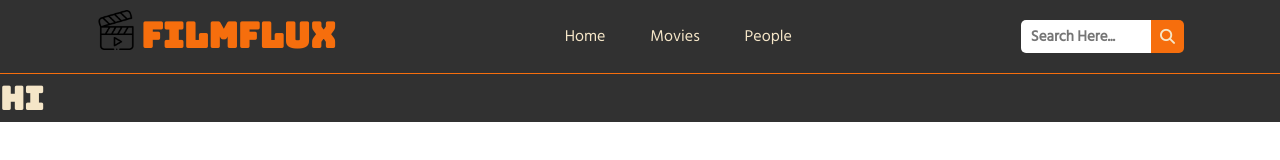
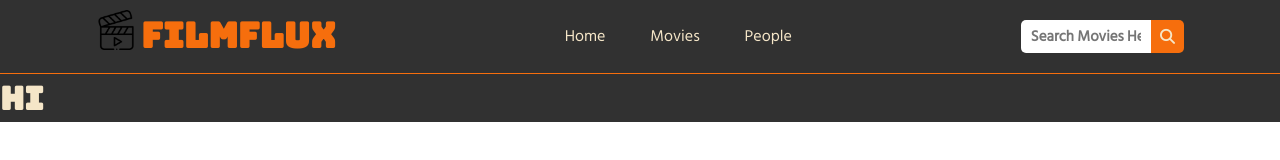
Before and after one commit to NighTzy-Godz/FilmFlux, a React (Vite) app: page / in a window 1280 px wide. Shown: the top 160 px of the page. Built offline with nearby package versions, Linux system fonts and the light colour scheme; no server answers.

Commit message:
Specified that search bar is for movies only

```diff
--- a/src/components/common/SearchBar.jsx
+++ b/src/components/common/SearchBar.jsx
@@ -9,7 +9,7 @@ function SearchBar({ value, onSearchChange, onSearchClick }) {
         value={value}
         onChange={onSearchChange}
         onClick={onSearchClick}
-        placeholder="Search Here..."
+        placeholder="Search Movies Here..."
       />
     </React.Fragment>
   );
```
